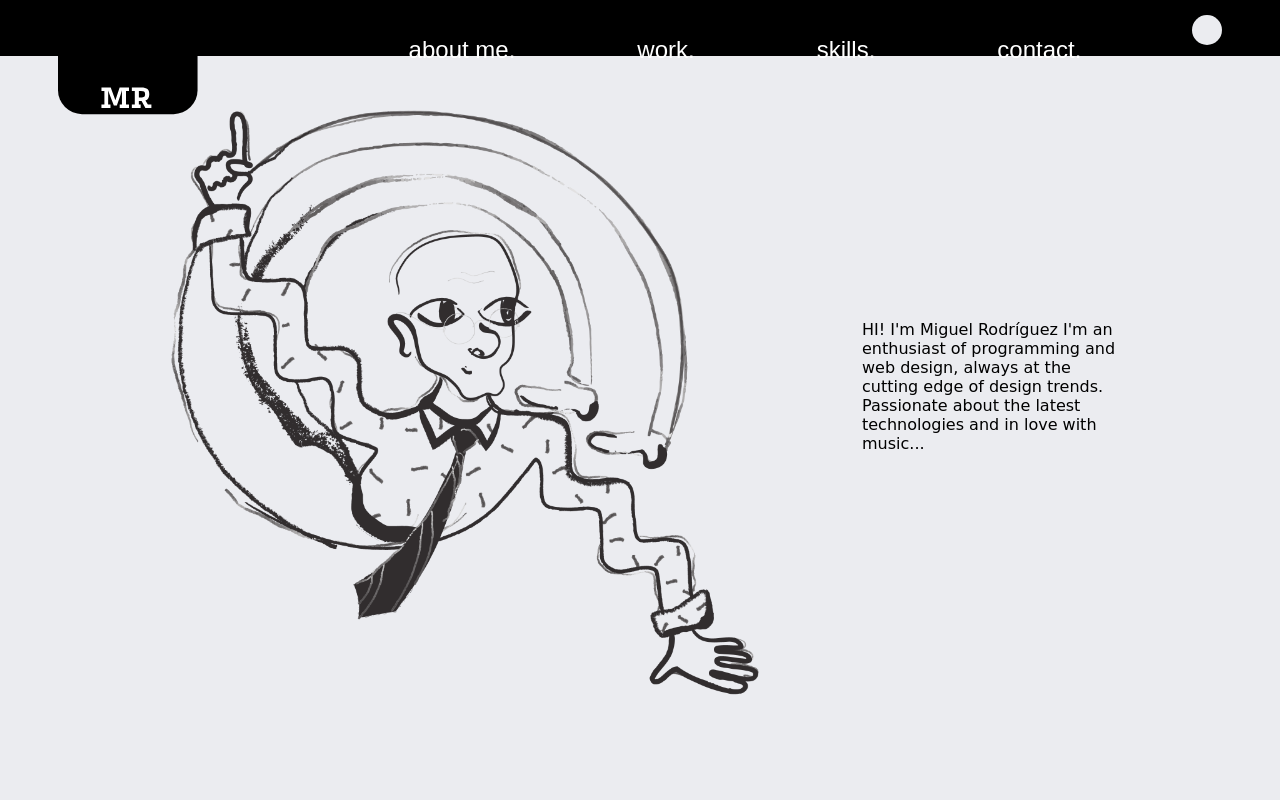
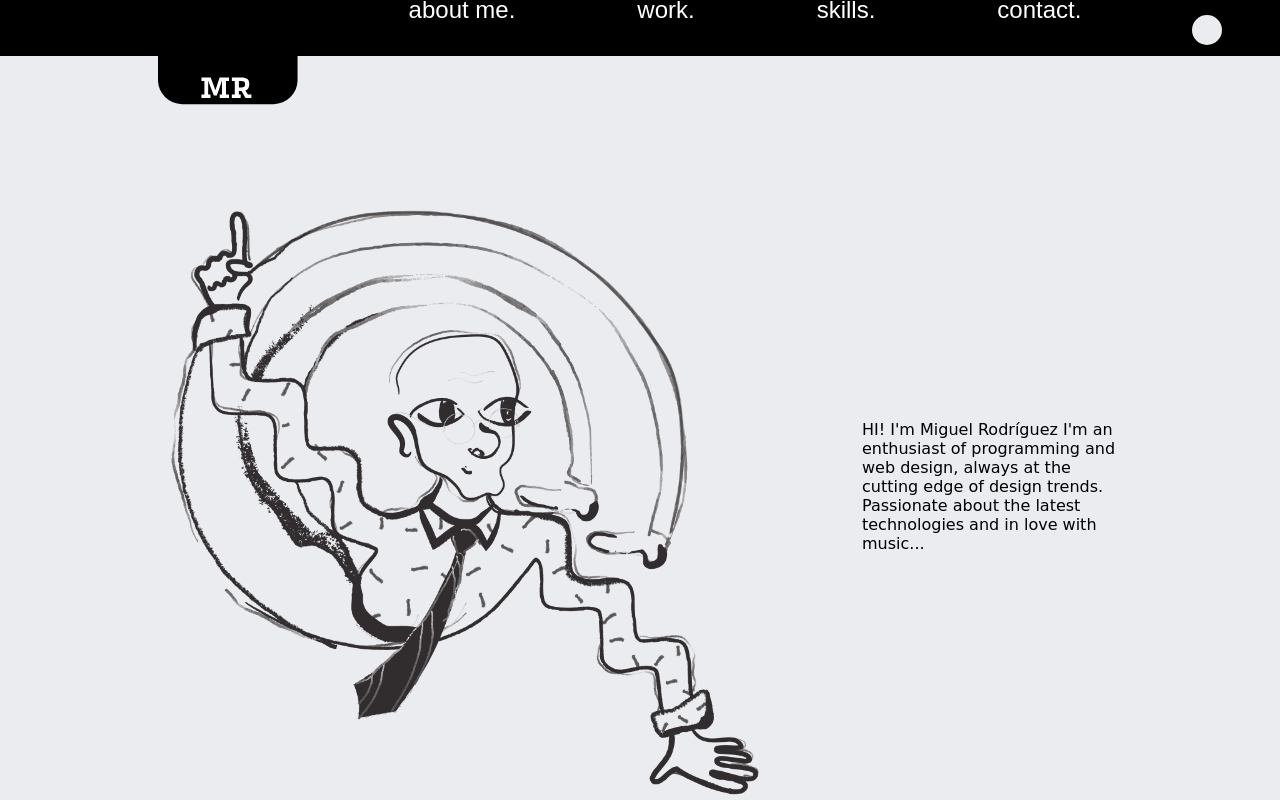
Before and after one commit to MiguelRodriguezSerrano/MigueRs-Portfolio, a website built with Parcel: page src/index.html in a window 1280 px wide. Shown: the top 800 px of the page. Built offline with nearby package versions, Linux system fonts and the light colour scheme; a web font is replaced by a local one.

Commit message:
Make web responsive

```diff
--- a/src/index.html
+++ b/src/index.html
@@ -58,7 +58,7 @@
                      target="_blank"
                      >GitHub</a
                   >
-                  <a class="cv" href="./assets/cv/miguel rodríguez.pdf" download
+                  <a class="cv" href="./assets/cv/miguelrodríguez.pdf" download
                      >Resume</a
                   >
                </p>
--- a/src/style/styles.scss
+++ b/src/style/styles.scss
@@ -48,7 +48,7 @@ body {
 }
 .navItem {
    font-size: 1.5em;
-   margin-top: 10px;
+   margin-top: -30px;
    margin-left: 100px;
    padding: 11px;
    text-decoration: none;
@@ -63,6 +63,7 @@ body {
 .hero {
    width: 100%;
    height: 100vh;
+   margin-top: 80px;
    display: flex;
    flex-direction: row;
    align-items: center;
@@ -231,7 +232,7 @@ body {
 .logo {
    position: relative;
    right: 100px;
-   top: 30px;
+   top: 20px;
    animation: appear 2s;
 }
 @keyframes appear {
@@ -406,6 +407,45 @@ body {
    }
 }
 
+@media screen and (max-width: 1280px) {
+   .navItem {
+      position: relative;
+      top: -20px;
+   }
+   .hero {
+      margin-top: 50px;
+   }
+   .logo {
+      position: relative;
+      left: 0;
+   }
+}
+@media screen and (max-width: 1440px) {
+   .navItem {
+      position: relative;
+      top: -20px;
+   }
+   .hero {
+      margin-top: 100px;
+   }
+   .logo {
+      position: relative;
+      left: 0;
+   }
+}
+@media screen and (max-width: 1508px) {
+   .navItem {
+      position: relative;
+      top: -20px;
+   }
+   .hero {
+      margin-top: 100px;
+   }
+   .logo {
+      position: relative;
+      left: 0;
+   }
+}
 .git {
    color: rgb(216, 54, 54);
 }
```
Also changed, not shown: src/assets/svg/blackLogo.svg (deleted), src/assets/svg/instagram.svg (added), src/assets/svg/linkedin.svg (added), src/assets/svg/twitter.svg (added), 2 other files.
